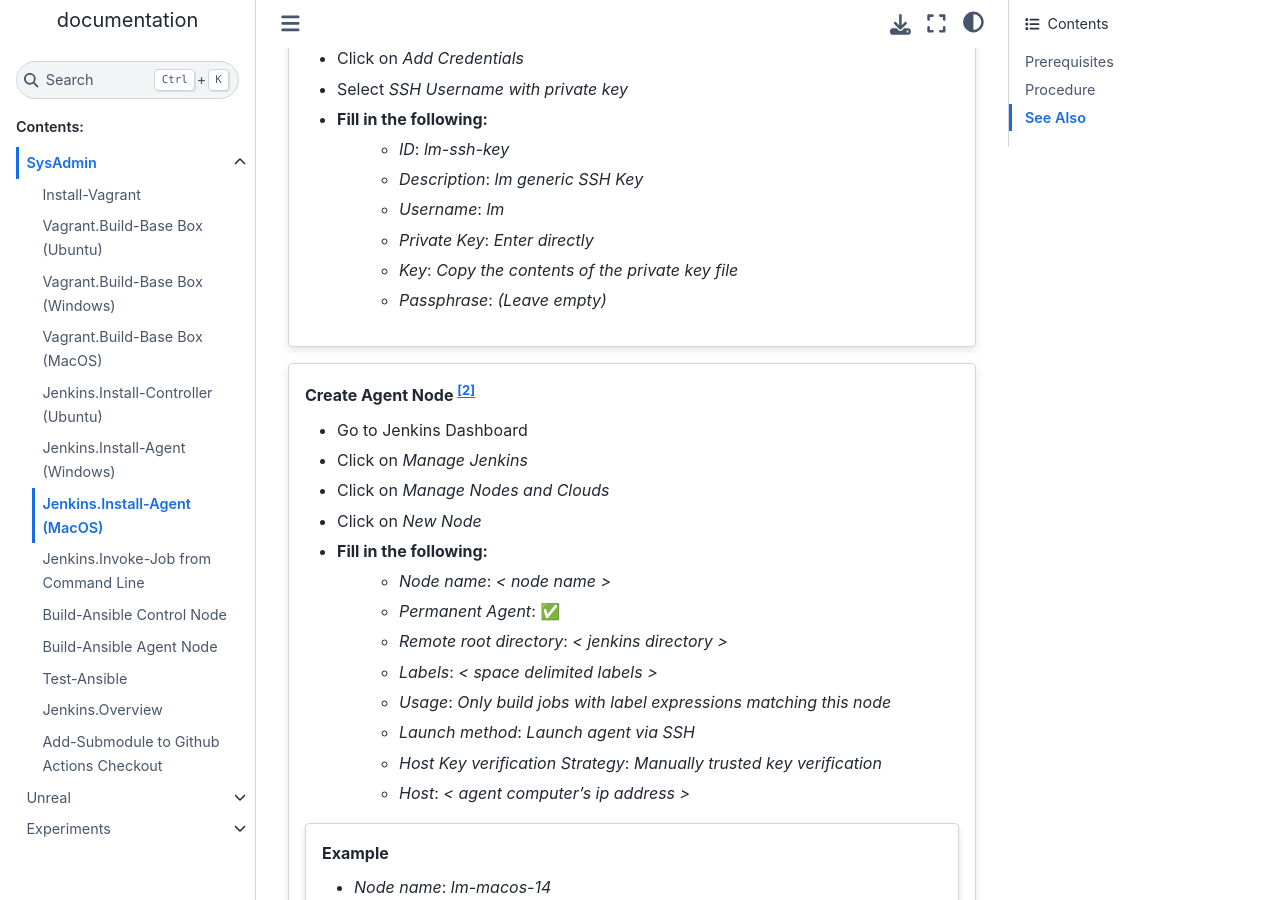
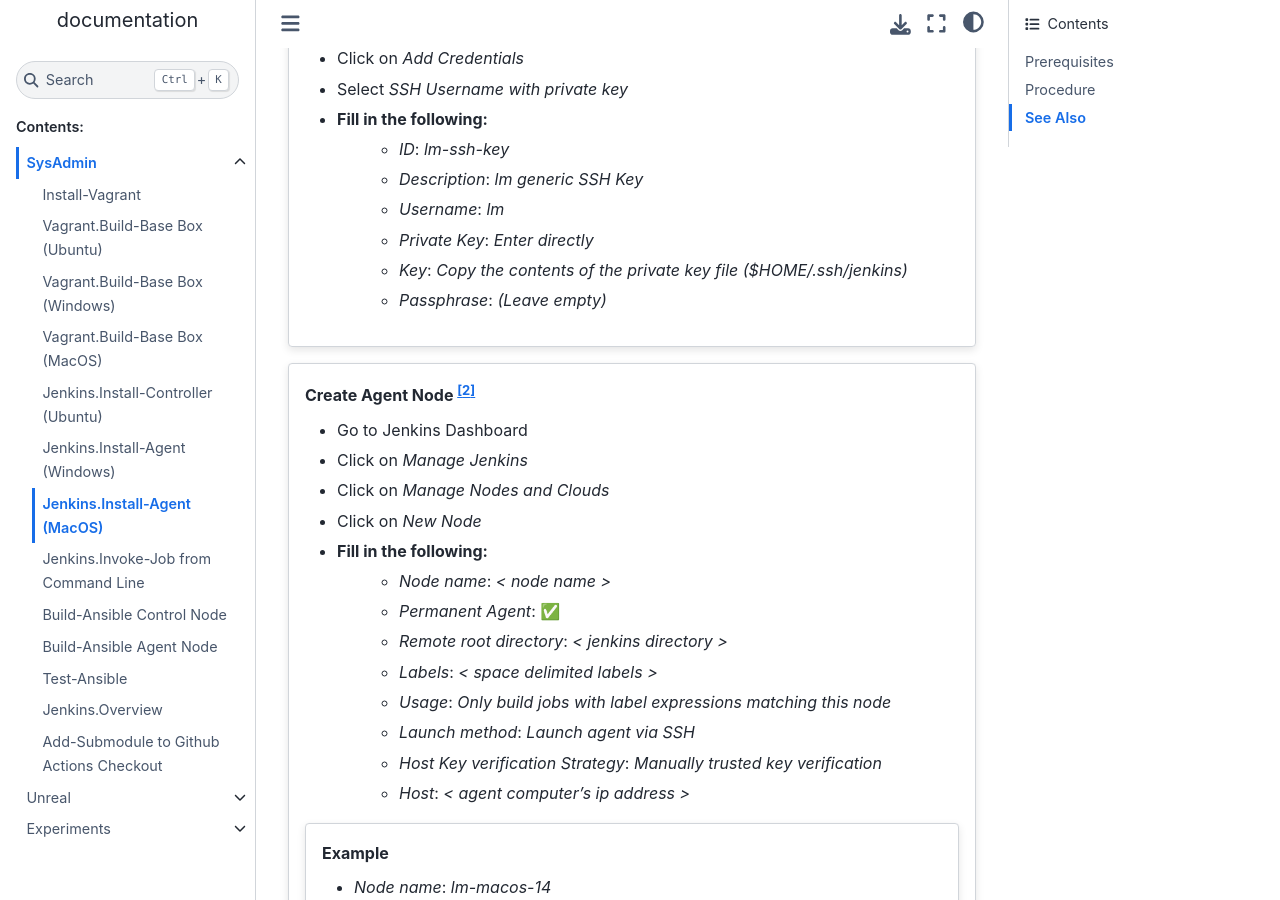
Before and after one commit to Liimurr/notes, a Sphinx documentation site: the page built from doc/src/Jenkins.Install-Agent_MacOS.rst, in a window 1280 px wide and 900 px high, scrolled down 1590 px. Built offline with Sphinx 7.4.7 and the Sphinx Book theme 1.1.4, drawn with Linux system fonts in a browser that asks for light colours; pages that are not in the unit, such as notebooks, are missing from menus.

Commit message:
Update Jenkins.Install-Agent_MacOS.rst

```diff
--- a/doc/src/Jenkins.Install-Agent_MacOS.rst
+++ b/doc/src/Jenkins.Install-Agent_MacOS.rst
@@ -72,7 +72,7 @@
       - `Description`: `lm generic SSH Key`
       - `Username`: `lm`
       - `Private Key`: `Enter directly`
-      - `Key`: `Copy the contents of the private key file`
+      - `Key`: `Copy the contents of the private key file ($HOME/.ssh/jenkins)`
       - `Passphrase`: `(Leave empty)`
 
 .. card:: Create Agent Node [2]_
```
